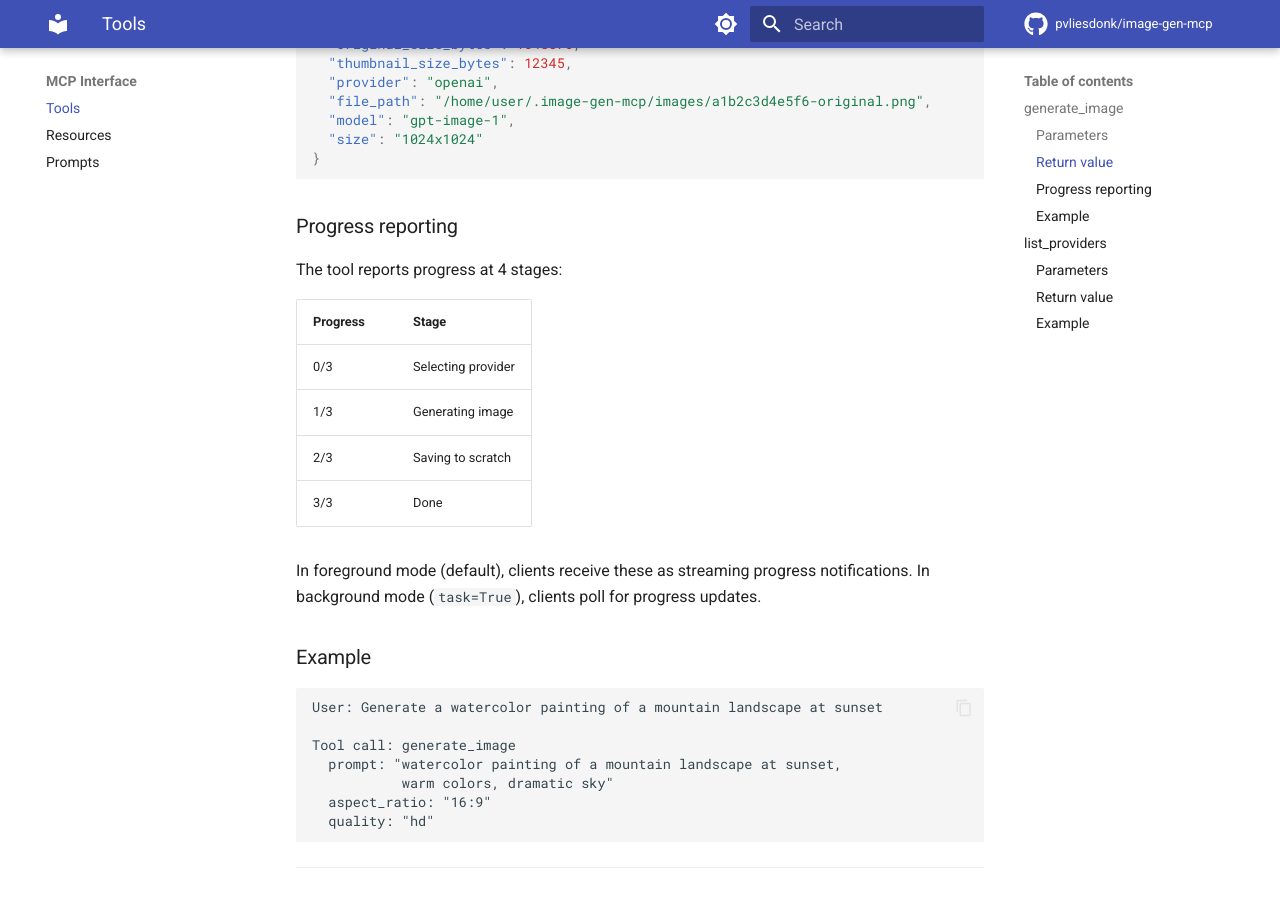
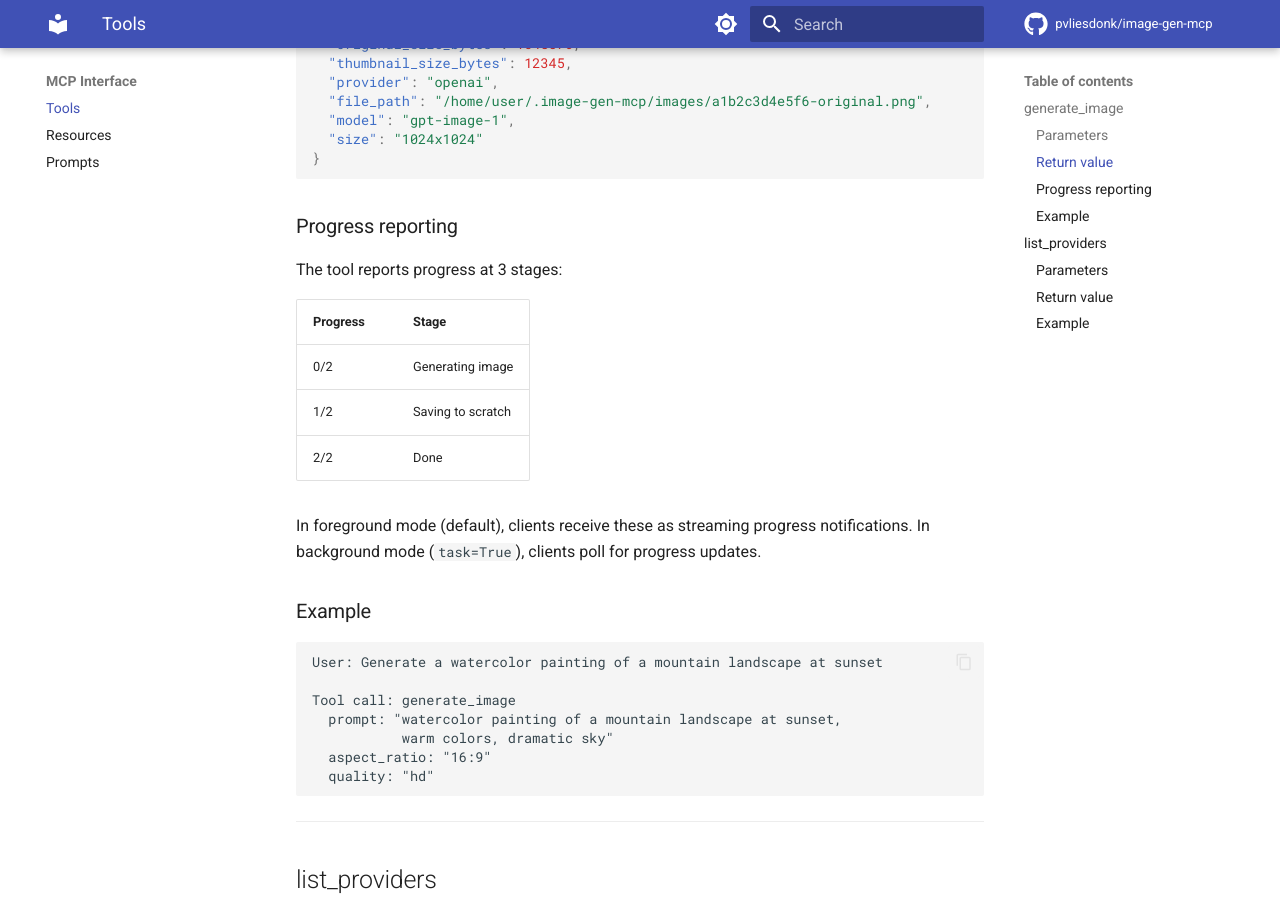
Before and after one commit to pvliesdonk/image-generation-mcp, an MkDocs documentation site: the page built from docs/tools.md, in a window 1280 px wide and 900 px high, scrolled down 1265 px. Built offline with MkDocs 1.6.1 and Material for MkDocs 9.7.7, drawn with Linux system fonts in a browser that asks for light colours; comment, search, counter and statistics services are not loaded.

Commit message:
fix(docs): update progress stages from 4 to 3
Align tools.md progress table with ADR-0005 amendment in PR #19 —
"Selecting provider" was removed as a separate stage.

Co-Authored-By: Claude Opus 4.6 <noreply@anthropic.com>

```diff
--- a/docs/tools.md
+++ b/docs/tools.md
@@ -44,14 +44,13 @@ Returns a `ToolResult` with two content items:
 
 ### Progress reporting
 
-The tool reports progress at 4 stages:
+The tool reports progress at 3 stages:
 
 | Progress | Stage |
 |----------|-------|
-| 0/3 | Selecting provider |
-| 1/3 | Generating image |
-| 2/3 | Saving to scratch |
-| 3/3 | Done |
+| 0/2 | Generating image |
+| 1/2 | Saving to scratch |
+| 2/2 | Done |
 
 In foreground mode (default), clients receive these as streaming progress notifications. In background mode (`task=True`), clients poll for progress updates.
 
```
